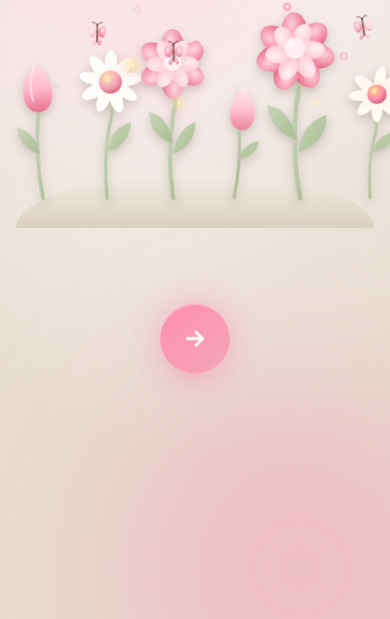
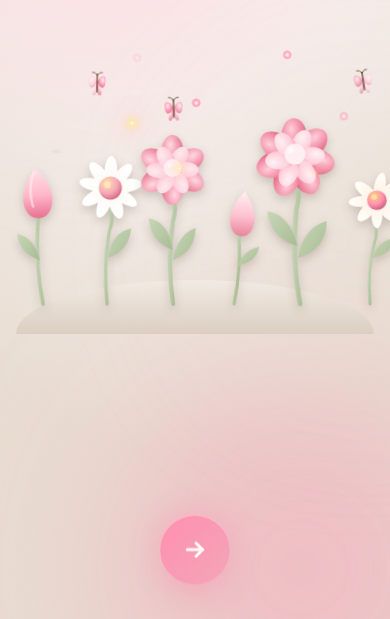
Before and after one commit to Habibteaa/checkkk, a plain HTML site: page index.html in a window 390 px wide. Shown: the part 225-844 px from the top of the page. Drawn offline with Linux system fonts and the light colour scheme.

Commit message:
Update index.html

```diff
--- a/index.html
+++ b/index.html
@@ -47,23 +47,24 @@
     100%{ transform:translate(30px,-20px) scale(1.08); }
   }
 
-  /* ── STAGE: one column, everything centered together ── */
+  /* ── STAGE: pinned top/bottom with space-between ── */
   .stage{
     position:relative; z-index:10;
     width:100%; height:100vh; height:100dvh;
     display:flex;
     flex-direction:column;
     align-items:center;
-    /* Center the whole group — kills the gap */
-    justify-content:center;
-    gap: clamp(10px, 2.5vh, 32px);
-    padding: clamp(16px, 3vh, 40px) 16px clamp(12px, 2vh, 28px);
+    justify-content:space-between;
+    padding: clamp(28px, 5vh, 60px) 16px clamp(28px, 5vh, 56px);
     overflow:hidden;
     text-align:center;
   }
 
-  /* ── TEXT ── */
-  #garden-text-wrap{ max-width:700px; width:100%; flex-shrink:0; margin-top: clamp(-100px, -13vh, -50px); }
+  /* ── TEXT — sits naturally at the top ── */
+  #garden-text-wrap{
+    max-width:700px; width:100%; flex-shrink:0;
+    /* no negative margin needed now */
+  }
   #garden-text{
     position:relative;
     font-family:'Berkshire Swash', cursive;
@@ -88,13 +89,13 @@
     50%{ filter:drop-shadow(0 0 18px rgba(255,143,176,.95)); }
   }
 
-  /* ── GARDEN WRAP ── */
+  /* ── GARDEN WRAP — grows to fill the middle space ── */
   #garden-wrap{
     position:relative;
     width:100%; max-width:980px;
-    /* Responsive height — bigger on tall screens, smaller on short */
-    height: clamp(180px, 36vh, 320px);
-    flex-shrink:0;
+    flex: 1 1 auto;
+    min-height: clamp(160px, 28vh, 280px);
+    max-height: clamp(220px, 50vh, 420px);
     overflow:visible;
   }
 
@@ -271,7 +272,7 @@
     65%{ transform:translate(-26px,-8px); } 100%{ transform:translate(0,0); }
   }
 
-  /* ── ARROW BUTTON ── */
+  /* ── ARROW BUTTON — sits naturally at the bottom ── */
   .continue-btn{
     display:flex; align-items:center; justify-content:center;
     width: clamp(72px, 8vw, 96px);
@@ -283,7 +284,7 @@
     position:relative;
     animation:arrowFloat 2.4s ease-in-out infinite;
     transition:transform .25s ease, box-shadow .25s ease, filter .25s ease;
-    margin-top: clamp(28px, 7vh, 80px);
+    /* no extra margin-top — space-between handles vertical placement */
   }
   .continue-btn::before{
     content:''; position:absolute; inset:-8px; border-radius:50%;
@@ -310,19 +311,20 @@
 
   /* ── MOBILE ── */
   @media (max-width:560px){
-    .stage{ gap: clamp(8px, 2vh, 20px); }
+    .stage{ padding: clamp(20px, 4vh, 40px) 16px clamp(20px, 4vh, 40px); }
     #garden-text{ font-size: clamp(18px, 6.5vw, 28px); }
-    #garden-wrap{ height: clamp(160px, 32vh, 220px); }
+    #garden-wrap{ min-height: clamp(140px, 30vh, 200px); max-height: clamp(180px, 42vh, 280px); }
     .continue-btn{ width:70px; height:70px; }
     .continue-btn svg{ width:26px; height:26px; }
   }
 
   /* ── LANDSCAPE / SHORT SCREENS ── */
   @media (max-height:500px){
-    .stage{ gap:8px; }
+    .stage{ padding:12px 16px 12px; }
     #garden-text{ font-size:clamp(14px, 3.2vh, 20px); }
-    #garden-wrap{ height:clamp(100px, 50vh, 150px); }
-    .continue-btn{ width:58px; height:58px; margin-top:14px; }
+    #garden-wrap{ min-height:80px; max-height:clamp(100px, 46vh, 160px); }
+    .continue-btn{ width:52px; height:52px; }
+    .continue-btn svg{ width:22px; height:22px; }
   }
 
   @media (prefers-reduced-motion: reduce){
```
